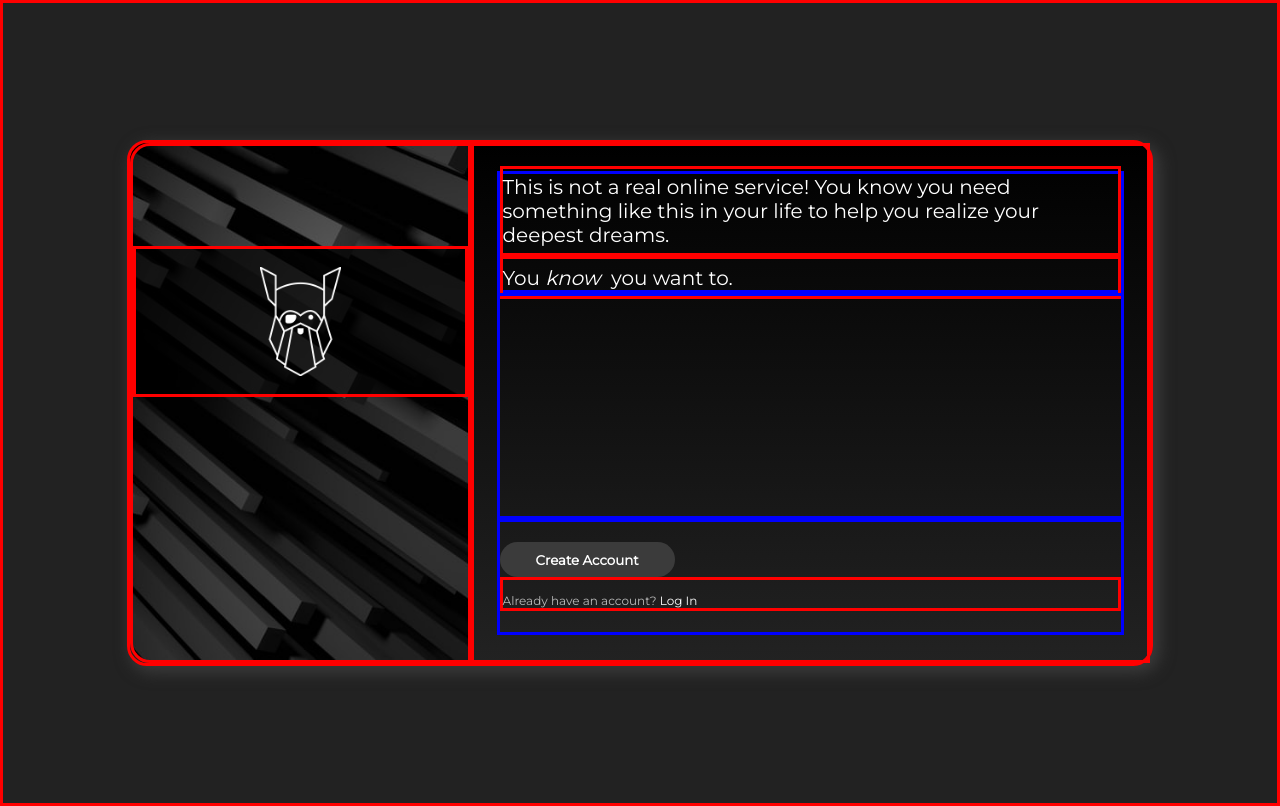
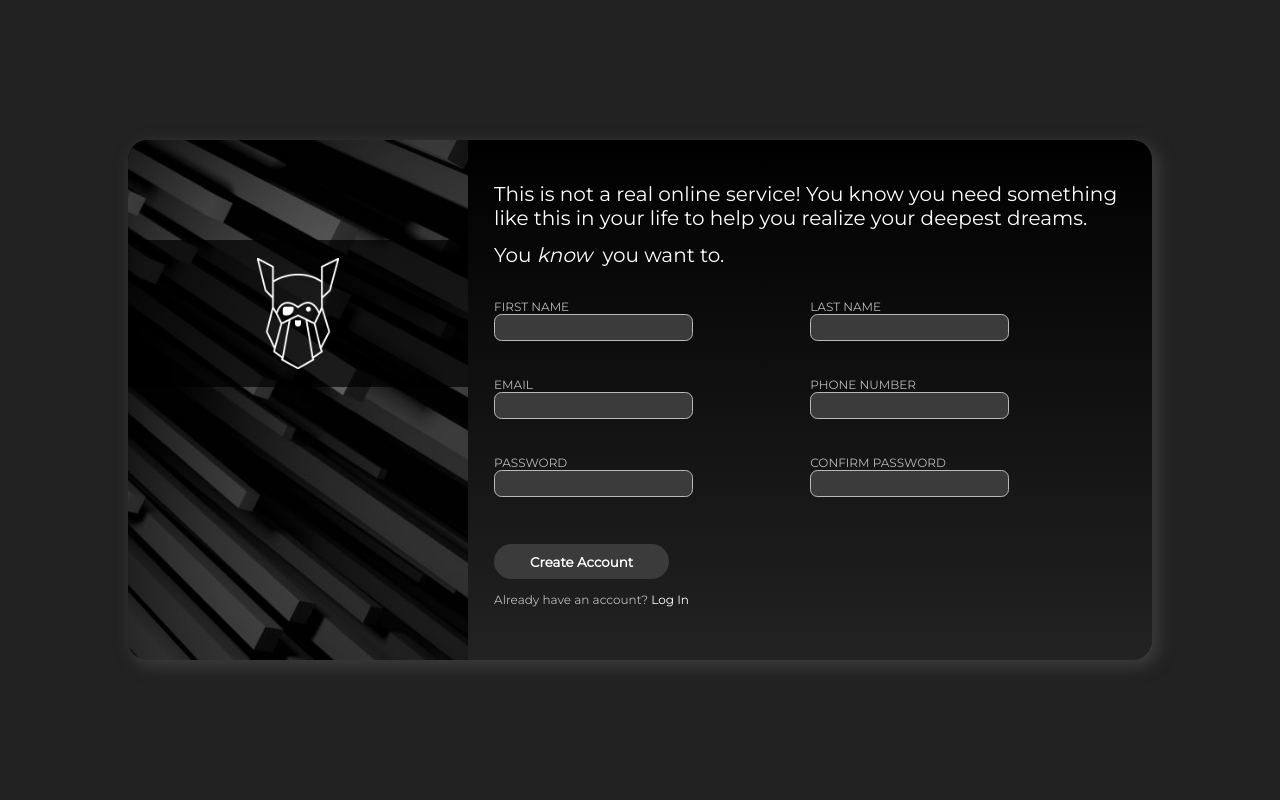
Before and after one commit to rahulsingh34/sign-up-page, a plain HTML site: page index.html in a window 1280 px wide. Drawn offline with Linux system fonts and the light colour scheme.

Commit message:
right mid complete landing page complete

```diff
--- a/index.html
+++ b/index.html
@@ -29,6 +29,30 @@
 					</div>
 				</div>
 				<div class="mid">
+					<div class="input">
+						<p>FIRST NAME</p>
+						<input type="text" name="" id="fname">
+					</div>
+					<div class="input">
+						<p>LAST NAME</p>
+						<input type="text" name="" id="lname">
+					</div>
+					<div class="input">
+						<p>EMAIL</p>
+						<input type="email" name="" id="email">
+					</div>
+					<div class="input">
+						<p>PHONE NUMBER</p>
+						<input type="text" name="number" id="number">
+					</div>
+					<div class="input">
+						<p>PASSWORD</p>
+						<input type="password" name="password" id="password">
+					</div>
+					<div class="input">
+						<p>CONFIRM PASSWORD</p>
+						<input type="password" name="confirm" id="cpassword">
+					</div>
 				</div>
 				<div class="bottom">
 					<button>Create Account</button>
--- a/styles.css
+++ b/styles.css
@@ -11,10 +11,6 @@
 	margin: 0;
 	padding: 0;
 	font-family: "Montserrat", sans-serif;
-}
-
-div {
-	border: red solid;
 }
 
 .main {
@@ -75,7 +71,6 @@ div {
 }
 
 .top, .mid, .bottom {
-	border: blue solid;
 	width: 100%;
 	height: 50%;
 }
@@ -126,3 +121,33 @@ button:focus {
 #action {
 	color: white;
 }
+
+.mid {
+	display: grid;
+	grid-template-columns: repeat(2, 1fr);
+	grid-template-rows: repeat(3, 1fr);
+}
+
+.input {
+	padding-top: 5%;
+}
+
+.mid p {
+	color: var(--dsilver);
+	font-size: 1.5vmin;
+}
+
+input {
+	height: 40%;
+	border-radius: 7.5px;
+	width: min(15vw, 350px);
+	padding-left: 5px;
+	border: var(--dsilver) solid 1px;
+	background-color: var(--mgrey);
+	color: white;
+}
+
+input:focus {
+	outline: var(--silver) solid 1px;
+	box-shadow: 5px 5px 15px var(--mgrey);
+}
```
